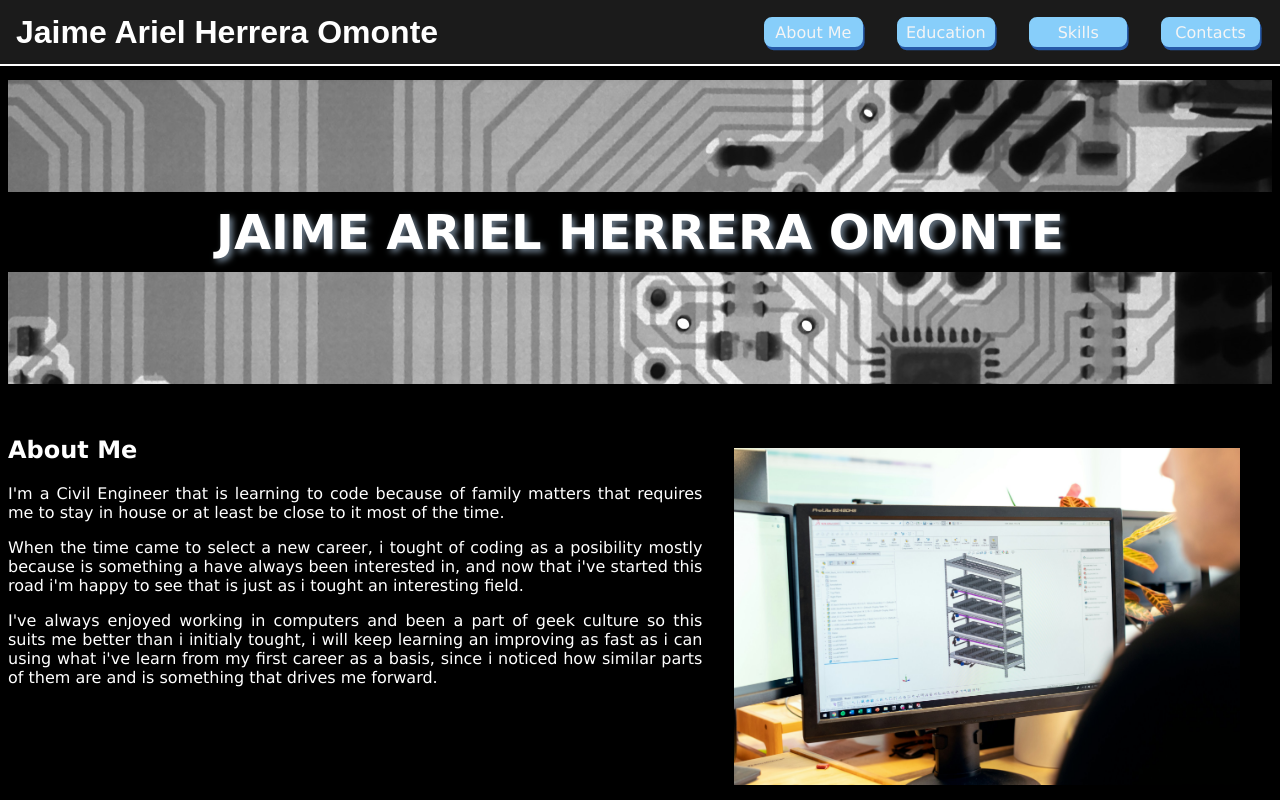
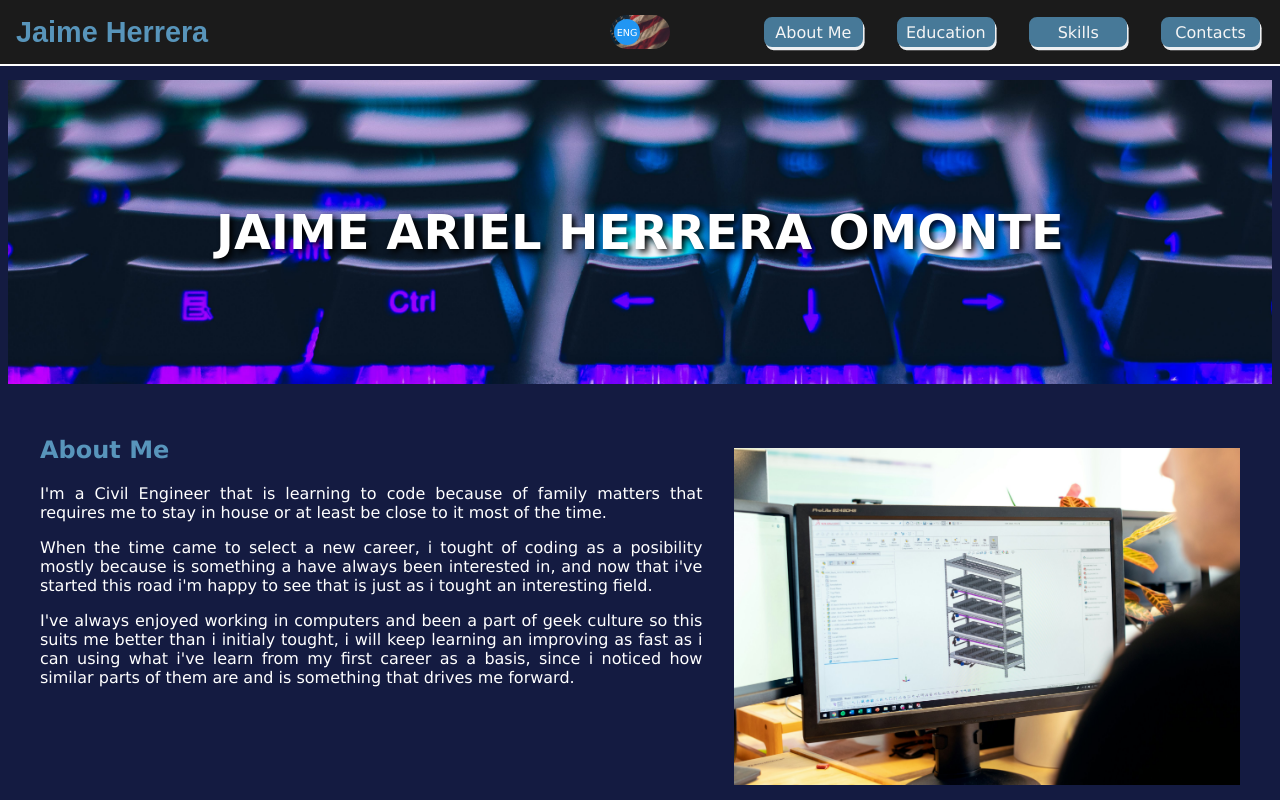
Before and after one commit to ArJa87/Portafolio, a plain HTML site: page index.html in a window 1280 px wide. Shown: the top 800 px of the page. Drawn offline with Linux system fonts and the light colour scheme.

Commit message:
General fixes and color cordination, flag switch for js

```diff
--- a/index.html
+++ b/index.html
@@ -9,7 +9,11 @@
 </head>
 <body>
     <nav>
-        <h2 id="logo">Jaime Ariel Herrera Omonte</h2>
+        <h2 id="logo">Jaime Herrera</h2>
+        <label class="switch">
+            <input type="checkbox">
+            <span class="slider round"></span>
+        </label>
         <ul class="navigation">
             <li><a href="#aboutme">About Me</a></li>
             <li><a href="#education">Education</a></li>
@@ -56,7 +60,7 @@
                 <h2>Skills</h2>
                 <ul class="skillsList">
                     <li>Leadership, Planning and Organizing</li>
-                    <li>Punctuality, Quick learning, Problem solving and Good Comunication skill</li>
+                    <li>Punctuality, Quick learning, Problem solving and Good Comunication skill </li>
                     <li>Bilingual: Spanish and English</li>
                     <li>Working expirience as a Civil Engineer and translator</li>
                     <li>HTML, CSS and Javascript</li>
--- a/resources/css/style.css
+++ b/resources/css/style.css
@@ -6,7 +6,7 @@ html {
 
 body {
     margin-top: 5rem;
-    background-color: black;
+    background-color: #141B41;
     font-family: Verdana, Geneva, Tahoma, sans-serif;
     color: white;
 }
@@ -22,17 +22,90 @@ nav {
     height: 4rem;
     grid-template-areas:
                 "logo . list";
-    grid-template-columns: 50% 1fr 45%;
+    grid-template-columns: 45% 1fr 45%;
     z-index: 99;
+    align-items: center;
+}
+
+h2 {
+    color: #5895bb;
 }
 
 #logo {
-    font-size: 2rem;
+    font-size: 1.8rem;
     display: flex;
     text-align: left;
     grid-area: logo;
     margin: auto 1rem;
     font-family: Arial, Helvetica, sans-serif;
+}
+
+.switch {
+    position: relative;
+    display: inline-block;
+    width: 60px;
+    height: 34px;
+    margin-left: auto;
+    margin-right: auto;
+}
+
+.switch input {
+    opacity: 0;
+    width: 0;
+    height: 0;
+}
+
+.slider {
+    position: absolute;
+    cursor: pointer;
+    top: 0;
+    left: 0;
+    right: 0;
+    bottom: 0;
+    background-image: url(../images/USAflag.jpg);
+    background-size: contain;
+    -webkit-transition: 0.4s;
+    transition: 0.4s;
+}
+
+.slider:before {
+    position: absolute;
+    content: "ENG";
+    font-size: 0.6rem;
+    color: white;
+    text-align: center;
+    align-content: center;
+    height: 26px;
+    width: 26px;
+    left: 4px;
+    bottom: 4px;
+    background-color: #2196F3;
+    -webkit-transition: 0.4s;
+    transition: 0.4s;
+}
+
+input:checked + .slider {
+    background-image: url(../images/Spainflag.jpg);
+    background-size: cover;
+}
+
+input:focus + .slider {
+    box-shadow: 0 0 1px #2196F3;
+}
+
+input:checked + .slider:before {
+  content: "ESP";
+  -webkit-transform: translateX(26px);
+  -ms-transform: translateX(26px);
+  transform: translateX(26px);
+}
+
+.slider.round {
+    border-radius: 34px;
+}
+
+.slider.round:before {
+    border-radius: 50%;
 }
 
 ul.navigation {
@@ -52,18 +125,18 @@ ul.navigation a {
 }
 
 ul.navigation a:visited {
-    color: rgb(124, 71, 124);
+    /*color: rgb(124, 71, 124);*/
 }
 
 ul.navigation li {
     width: 5.5rem;
     text-align: center;
-    background-color: lightskyblue;
-    border: 2px solid lightskyblue;
+    background-color: #477998;
+    border: 2px solid #477998;
     padding: 0.2rem 0.2rem;
     margin: 0 0.2rem;
     border-radius: 0.5rem;
-    box-shadow: 0.1rem 0.2rem rgb(38, 90, 168);
+    box-shadow: 0.1rem 0.2rem #EEF0F2;
 }
 
 ul.navigation li:active {
@@ -82,15 +155,15 @@ header {
     height: 19rem;
     margin: 2rem 0;
     position: relative;
-    background-image: url('../images/Hardware.jpg');
+    background-image: url('../images/NameBackground3.jpg');
     background-size: cover;
     align-items: center;
+
 }
 
 div.banner {
     width: 100%;
     height: 5rem;
-    background-color: black;
     align-content: center;
 }
 
@@ -98,24 +171,39 @@ header h1 {
     font-size: 3rem;
     text-align: center;
     margin: auto 1rem;
-    text-shadow: 0.2rem 0.2rem 0.4rem slategray;
+    text-shadow: 0.2rem 0.2rem 0.4rem rgb(0, 0, 0);
 }
 
 section.aboutme {
     display: flex;
 }
 
+div.textcontainer {
+    margin-left: 2rem;
+}
+
+div.texcontainer p {
+    margin-left: 1rem;
+}
+
 img.sidepic {
     width: 40%;
+    align-self: center;
+    grid-area: img;
 }
 
 img {
     width: 100%;
     padding: 2rem 2rem;
+
 }
 
 section.education {
     display: flex;
+}
+
+div.list {
+    margin-left: 2rem;
 }
 
 ul.educationList {
@@ -128,10 +216,20 @@ ul.educationList li {
 }
 
 section.skills {
-    display: flex;
+    display: grid;
+    grid-template-areas:
+                    "text img";
+    grid-template-columns: 1fr 1fr;
+}
+
+section.skills img.sidepic {
+    width: 80%;
+    grid-area: img;
+    justify-self: end;
 }
 
 ul.skillsList {
+    grid-area: text;
     list-style-position: inside;
     list-style-type: "==> ";
 }
```
Also changed, not shown: resources/images/NameBackground.jpg (added), resources/images/NameBackground2.jpg (added), resources/images/NameBackground3.jpg (added), resources/images/Spainflag.jpg (added), resources/images/USAflag.jpg (added).
